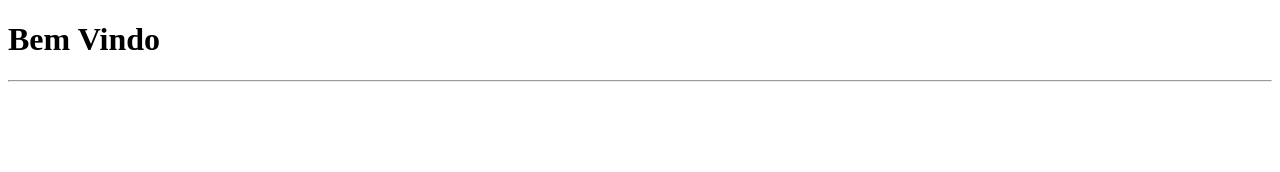
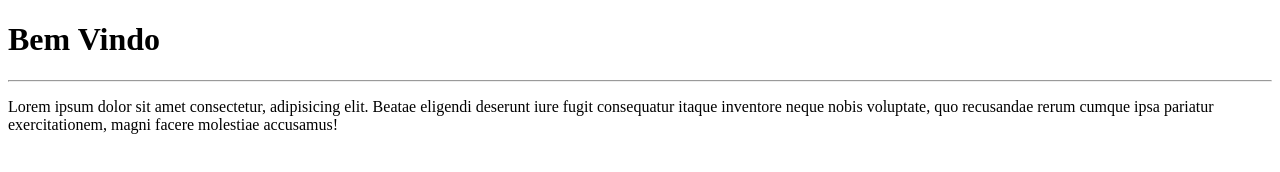
Before and after one commit to gsilvasx/Bem-Vindo, a plain HTML site: page site-exemplo/index.html in a window 1280 px wide. Drawn offline with Linux system fonts and the light colour scheme.

Commit message:
Adicionei um paragrafo

```diff
--- a/site-exemplo/index.html
+++ b/site-exemplo/index.html
@@ -9,6 +9,6 @@
 <body>
     <h1>Bem Vindo</h1>
     <hr>
-    <p></p>
+    <p>Lorem ipsum dolor sit amet consectetur, adipisicing elit. Beatae eligendi deserunt iure fugit consequatur itaque inventore neque nobis voluptate, quo recusandae rerum cumque ipsa pariatur exercitationem, magni facere molestiae accusamus!</p>
 </body>
 </html>
```
